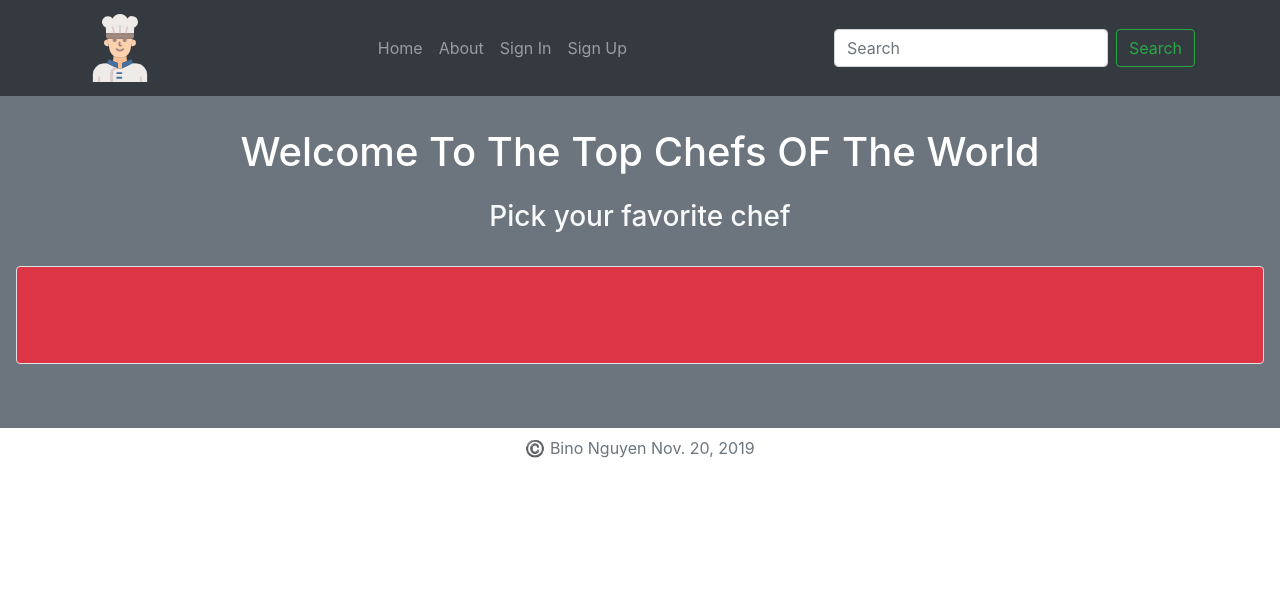
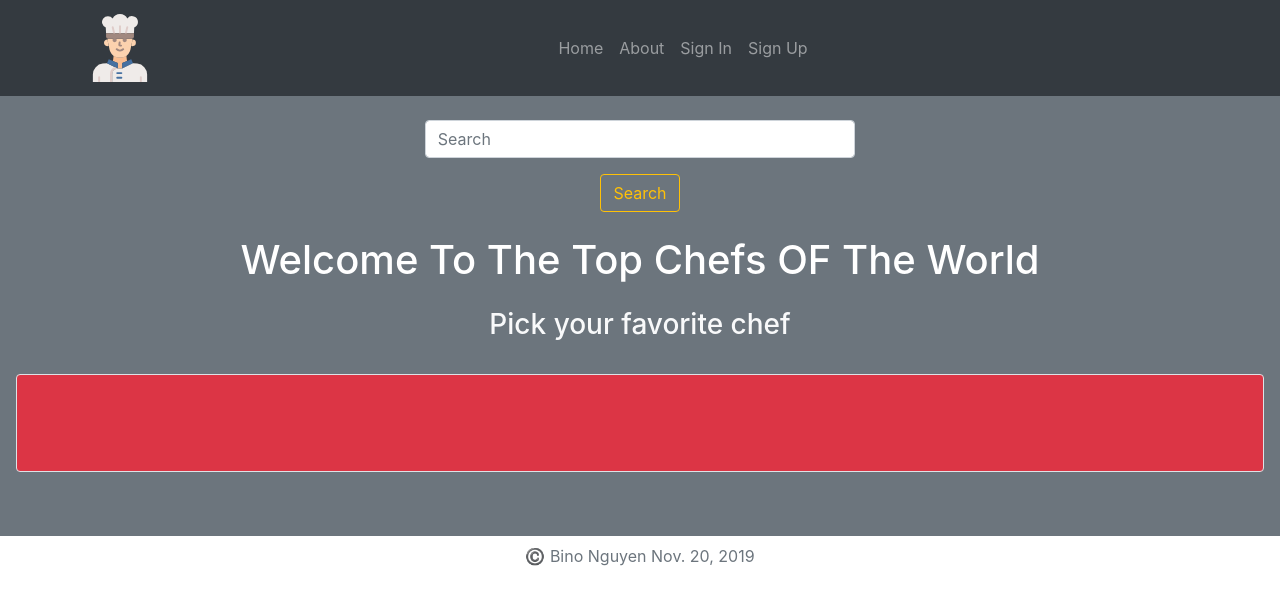
Before and after one commit to binonguyen1090/chef_bucket_web, a Django app: page / in a window 1280 px wide. Shown: the top 605 px of the page. Run offline with Django 3.2, Linux system fonts and the light colour scheme; data that the repository does not hold is empty; some libraries are stand-ins or nearby versions.

Commit message:
move search form to homepage

```diff
--- a/allchefs/templates/allchefs/base.html
+++ b/allchefs/templates/allchefs/base.html
@@ -43,10 +43,10 @@
                         <a class="nav-link" href="#">Sign Up <span class="sr-only">(current)</span></a>
                     </li>
                 </ul>
-                <form class="form-inline my-2 my-lg-0">
+                <!-- <form class="form-inline my-2 my-lg-0">
                     <input class="form-control mr-sm-2" type="search" placeholder="Search" aria-label="Search">
                     <button class="btn btn-outline-success my-2 my-sm-0" type="submit">Search</button>
-                </form>
+                </form> -->
             </div>
         </div>
     </nav>
--- a/allchefs/templates/allchefs/home.html
+++ b/allchefs/templates/allchefs/home.html
@@ -1,4 +1,5 @@
 {% extends 'allchefs/base.html' %}
+
 {% load static%}
 {% block title %}
 Home
@@ -14,6 +15,39 @@ Home
     <main role="main ">
         <section class=" text-center p-3 mb-2 bg-secondary text-white">
             <div class="container ">
+
+
+                    <section id="cover" >
+                            <div id="cover-caption">
+                                <div class="container">
+                                    <div class="row text-white">
+                                        <div class="col-xl-5 col-lg-6 col-md-6 col-sm-2 mx-auto text-center form p-2">
+
+                                            <div class="px-2">
+                                                <form action="" class="justify-content-center">
+
+                                                    <div class="form-group">
+                                                        <label class="sr-only">Email</label>
+                                                        <input class="form-control mr-sm-2" type="search" placeholder="Search" aria-label="Search">
+                                                    </div>
+
+                                                    <button class="btn btn-outline-warning my-2 my-sm-0" type="submit">Search</button>
+
+
+                                                </form>
+                                            </div>
+
+                                        </div>
+                                    </div>
+                                </div>
+                            </div>
+                        </section>
+                        <!-- <form class="form-inline my-2 my-lg-0">
+                                <input class="form-control mr-sm-2" type="search" placeholder="Search" aria-label="Search">
+                                <button class="btn btn-outline-success my-2 my-sm-0" type="submit">Search</button>
+                            </form> -->
+
+
                 <h1 class="jumbotron-heading text-center p-3 mb-2 bg-secondary text-white">Welcome To The Top Chefs OF
                     The World</h1>
                 <h3 class="text-light ">Pick your favorite chef</h3>
```
